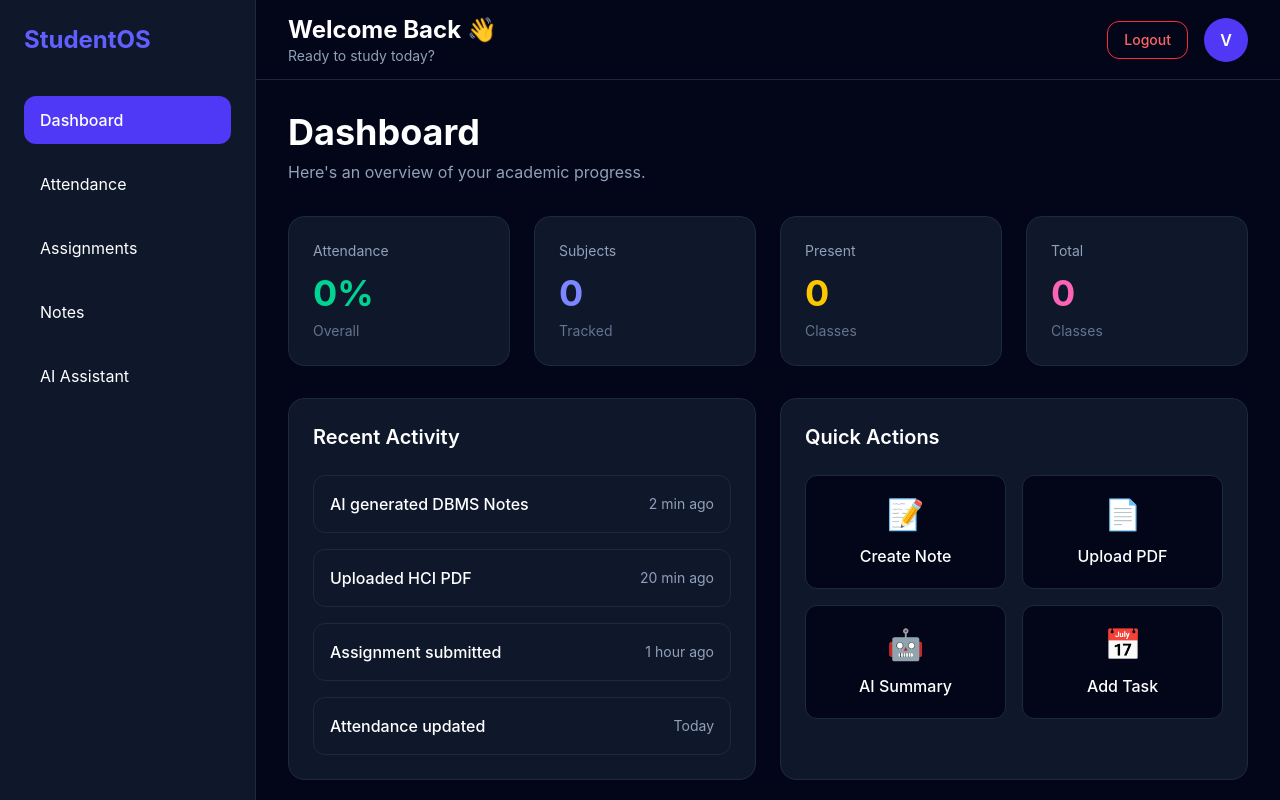
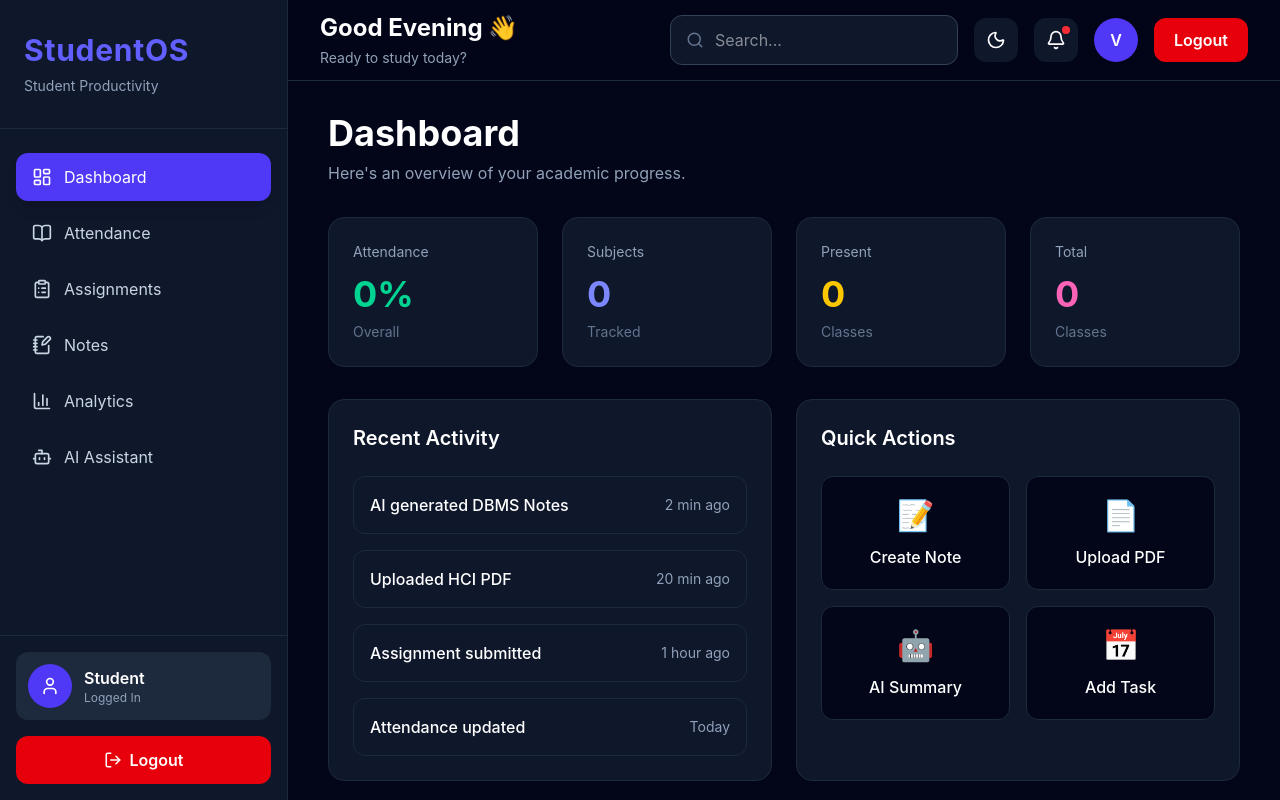
Before and after one commit to Vaidik1199/studentos, a React app in the folder frontend/: page /dashboard in a window 1280 px wide. Shown: the top 800 px of the page. Built offline with nearby package versions, Linux system fonts and the light colour scheme; no server answers; sample sign-in values are in the browser's storage; the HTML template or start-up script is replaced by a standard one.

Commit message:
improve UI with toasts, confirmation modal, sidebar and topbar redesign

```diff
--- a/frontend/package.json
+++ b/frontend/package.json
@@ -13,6 +13,7 @@
     "@hookform/resolvers": "^5.4.0",
     "@tailwindcss/vite": "^4.3.2",
     "axios": "^1.18.1",
+    "lucide-react": "^1.23.0",
     "react": "^19.2.7",
     "react-dom": "^19.2.7",
     "react-hook-form": "^7.80.0",
--- a/frontend/src/components/layout/DashboardLayout.jsx
+++ b/frontend/src/components/layout/DashboardLayout.jsx
@@ -3,20 +3,20 @@ import Topbar from "./Topbar";
 
 function DashboardLayout({ children }) {
   return (
-    <div className="flex min-h-screen bg-slate-950 text-white">
+    <div className="min-h-screen bg-slate-950 text-white">
+      <div className="mx-auto flex min-h-screen max-w-[1600px]">
+        <Sidebar />
 
-      <Sidebar />
+        <div className="flex flex-1 flex-col">
+          <Topbar />
 
-      <div className="flex flex-1 flex-col">
-
-        <Topbar />
-
-        <main className="flex-1 p-8">
-          {children}
-        </main>
-
+          <main className="flex-1 overflow-y-auto">
+            <div className="mx-auto w-full max-w-7xl px-6 py-8 lg:px-10">
+              {children}
+            </div>
+          </main>
+        </div>
       </div>
-
     </div>
   );
 }
--- a/frontend/src/components/layout/Sidebar.jsx
+++ b/frontend/src/components/layout/Sidebar.jsx
@@ -1,45 +1,159 @@
-import { NavLink } from "react-router-dom";
+import { NavLink, useNavigate } from "react-router-dom";
+import {
+  LayoutDashboard,
+  BookOpen,
+  ClipboardList,
+  NotebookPen,
+  BarChart3,
+  Bot,
+  LogOut,
+  User,
+} from "lucide-react";
 
 function Sidebar() {
+  const navigate = useNavigate();
+
+  const handleLogout = () => {
+    localStorage.removeItem("token");
+    navigate("/login");
+  };
+
+  const navItem =
+    "flex items-center gap-3 rounded-xl px-4 py-3 transition-all duration-200";
+
   return (
-    <aside className="w-64 border-r border-slate-800 bg-slate-900 p-6">
+    <aside className="flex h-screen w-72 flex-col border-r border-slate-800 bg-slate-900">
 
-      <h1 className="mb-10 text-2xl font-bold text-indigo-500">
-        StudentOS
-      </h1>
+      {/* Logo */}
+      <div className="border-b border-slate-800 px-6 py-8">
+        <h1 className="text-3xl font-bold tracking-wide text-indigo-500">
+          StudentOS
+        </h1>
 
-      <nav className="space-y-4">
+        <p className="mt-2 text-sm text-slate-400">
+          Student Productivity
+        </p>
+      </div>
 
-        <button className="w-full rounded-xl bg-indigo-600 px-4 py-3 text-left font-medium">
+      {/* Navigation */}
+      <nav className="flex-1 space-y-2 px-4 py-6">
+
+        <NavLink
+          to="/dashboard"
+          className={({ isActive }) =>
+            `${navItem} ${
+              isActive
+                ? "bg-indigo-600 text-white shadow-lg"
+                : "text-slate-300 hover:bg-slate-800"
+            }`
+          }
+        >
+          <LayoutDashboard size={20} />
           Dashboard
-        </button>
+        </NavLink>
 
         <NavLink
           to="/attendance"
           className={({ isActive }) =>
-          `block rounded-xl px-4 py-3 transition ${
-          isActive
-          ? "bg-indigo-600 text-white"
-          : "hover:bg-slate-800"
-          }`
+            `${navItem} ${
+              isActive
+                ? "bg-indigo-600 text-white shadow-lg"
+                : "text-slate-300 hover:bg-slate-800"
+            }`
           }
         >
+          <BookOpen size={20} />
           Attendance
         </NavLink>
 
-        <button className="w-full rounded-xl px-4 py-3 text-left hover:bg-slate-800">
+        <NavLink
+          to="/assignments"
+          className={({ isActive }) =>
+            `${navItem} ${
+              isActive
+                ? "bg-indigo-600 text-white shadow-lg"
+                : "text-slate-300 hover:bg-slate-800"
+            }`
+          }
+        >
+          <ClipboardList size={20} />
           Assignments
+        </NavLink>
+
+        <NavLink
+          to="/notes"
+          className={({ isActive }) =>
+            `${navItem} ${
+              isActive
+                ? "bg-indigo-600 text-white shadow-lg"
+                : "text-slate-300 hover:bg-slate-800"
+            }`
+          }
+        >
+          <NotebookPen size={20} />
+          Notes
+        </NavLink>
+
+        <NavLink
+          to="/analytics"
+          className={({ isActive }) =>
+            `${navItem} ${
+              isActive
+                ? "bg-indigo-600 text-white shadow-lg"
+                : "text-slate-300 hover:bg-slate-800"
+            }`
+          }
+        >
+          <BarChart3 size={20} />
+          Analytics
+        </NavLink>
+
+        <NavLink
+          to="/ai"
+          className={({ isActive }) =>
+            `${navItem} ${
+              isActive
+                ? "bg-indigo-600 text-white shadow-lg"
+                : "text-slate-300 hover:bg-slate-800"
+            }`
+          }
+        >
+          <Bot size={20} />
+          AI Assistant
+        </NavLink>
+
+      </nav>
+
+      {/* User Section */}
+      <div className="border-t border-slate-800 p-4">
+
+        <div className="mb-4 flex items-center gap-3 rounded-xl bg-slate-800 p-3">
+
+          <div className="flex h-11 w-11 items-center justify-center rounded-full bg-indigo-600">
+            <User size={20} />
+          </div>
+
+          <div>
+            <p className="font-semibold text-white">
+              Student
+            </p>
+
+            <p className="text-xs text-slate-400">
+              Logged In
+            </p>
+          </div>
+
+        </div>
+
+        <button
+          onClick={handleLogout}
+          className="flex w-full items-center justify-center gap-2 rounded-xl bg-red-600 py-3 font-semibold text-white transition hover:bg-red-700"
+        >
+          <LogOut size={18} />
+          Logout
         </button>
 
-        <button className="w-full rounded-xl px-4 py-3 text-left hover:bg-slate-800">
-          Notes
-        </button>
-
-        <button className="w-full rounded-xl px-4 py-3 text-left hover:bg-slate-800">
-          AI Assistant
-        </button>
-
-      </nav>
+      </div>
 
     </aside>
   );
--- a/frontend/src/components/layout/Topbar.jsx
+++ b/frontend/src/components/layout/Topbar.jsx
@@ -1,9 +1,9 @@
+import { Search, Bell, Moon } from "lucide-react";
 import { useNavigate } from "react-router-dom";
 import { useAuth } from "../../contexts/AuthContext";
 
 function Topbar() {
   const navigate = useNavigate();
-
   const { logout } = useAuth();
 
   const handleLogout = () => {
@@ -11,29 +11,81 @@ function Topbar() {
     navigate("/login");
   };
 
+  const hours = new Date().getHours();
+
+  let greeting = "Good Evening";
+
+  if (hours < 12) greeting = "Good Morning";
+  else if (hours < 17) greeting = "Good Afternoon";
+
   return (
-    <header className="flex h-20 items-center justify-between border-b border-slate-800 bg-slate-950 px-8">
+    <header className="sticky top-0 z-20 border-b border-slate-800 bg-slate-950/90 backdrop-blur">
+      <div className="flex h-20 items-center justify-between px-8">
+
+        {/* Left */}
+
         <div>
-        <h2 className="text-2xl font-bold">
-          Welcome Back 👋
+          <h2 className="text-2xl font-bold text-white">
+            {greeting} 👋
           </h2>
 
-        <p className="text-sm text-slate-400">
+          <p className="mt-1 text-sm text-slate-400">
             Ready to study today?
           </p>
         </div>
 
+        {/* Right */}
+
         <div className="flex items-center gap-4">
+
+          {/* Search */}
+
+          <div className="relative hidden lg:block">
+
+            <Search
+              size={18}
+              className="absolute left-4 top-1/2 -translate-y-1/2 text-slate-500"
+            />
+
+            <input
+              type="text"
+              placeholder="Search..."
+              className="w-72 rounded-xl border border-slate-700 bg-slate-900 py-3 pl-11 pr-4 text-white outline-none transition focus:border-indigo-500"
+            />
+
+          </div>
+
+          {/* Theme */}
+
+          <button className="rounded-xl bg-slate-900 p-3 transition hover:bg-slate-800">
+            <Moon size={20} />
+          </button>
+
+          {/* Notification */}
+
+          <button className="relative rounded-xl bg-slate-900 p-3 transition hover:bg-slate-800">
+
+            <Bell size={20} />
+
+            <span className="absolute right-2 top-2 h-2 w-2 rounded-full bg-red-500"></span>
+
+          </button>
+
+          {/* Avatar */}
+
+          <div className="flex h-11 w-11 items-center justify-center rounded-full bg-indigo-600 font-semibold text-white">
+            V
+          </div>
+
+          {/* Logout */}
 
           <button
             onClick={handleLogout}
-          className="rounded-xl border border-red-500 px-4 py-2 text-sm font-medium text-red-400 transition hover:bg-red-500 hover:text-white"
+            className="rounded-xl bg-red-600 px-5 py-2.5 font-semibold text-white transition hover:bg-red-700"
           >
             Logout
           </button>
 
-        <div className="flex h-11 w-11 items-center justify-center rounded-full bg-indigo-600 font-semibold">
-          V
         </div>
 
       </div>
--- /dev/null
+++ b/frontend/src/components/ui/ConfirmModal.jsx
@@ -0,0 +1,47 @@
+function ConfirmModal({
+  isOpen,
+  title,
+  message,
+  onConfirm,
+  onCancel,
+}) {
+  if (!isOpen) return null;
+
+  return (
+    <div className="fixed inset-0 z-50 flex items-center justify-center bg-black/60 backdrop-blur-sm">
+
+      <div className="w-full max-w-md rounded-2xl border border-slate-800 bg-slate-900 p-6 shadow-2xl">
+
+        <h2 className="text-2xl font-bold text-white">
+          {title}
+        </h2>
+
+        <p className="mt-3 text-slate-400">
+          {message}
+        </p>
+
+        <div className="mt-8 flex justify-end gap-3">
+
+          <button
+            onClick={onCancel}
+            className="rounded-xl border border-slate-700 px-5 py-2.5 text-white transition hover:bg-slate-800"
+          >
+            Cancel
+          </button>
+
+          <button
+            onClick={onConfirm}
+            className="rounded-xl bg-red-600 px-5 py-2.5 font-semibold text-white transition hover:bg-red-700"
+          >
+            Delete
+          </button>
+
+        </div>
+
+      </div>
+
+    </div>
+  );
+}
+
+export default ConfirmModal;
--- a/frontend/src/pages/Notes/Notes.jsx
+++ b/frontend/src/pages/Notes/Notes.jsx
@@ -5,6 +5,7 @@ import NoteForm from "../../components/notes/NoteForm";
 import NoteCard from "../../components/notes/NoteCard";
 
 import toast from "react-hot-toast";
+import ConfirmModal from "../../components/ui/ConfirmModal";
 
 import {
   getNotes,
@@ -17,6 +18,8 @@ function Notes() {
   const [notes, setNotes] = useState([]);
   const [loading, setLoading] = useState(true);
   const [editingNote, setEditingNote] = useState(null);
+  const [deleteId, setDeleteId] = useState(null);
+  const [showDeleteModal, setShowDeleteModal] = useState(false);
 
   useEffect(() => {
     fetchNotes();
@@ -61,17 +64,14 @@ function Notes() {
   }
   };
 
-  const handleDeleteNote = async (id) => {
-  const confirmed = window.confirm(
-    "Are you sure you want to delete this note?"
-  );
-
-  if (!confirmed) return;
-
+  const handleDeleteNote = async () => {
     try {
-    await deleteNote(id);
+      await deleteNote(deleteId);
 
       toast.success("Note deleted successfully.");
+
+      setShowDeleteModal(false);
+      setDeleteId(null);
 
       await fetchNotes();
     } catch (error) {
@@ -124,12 +124,25 @@ function Notes() {
                 key={note._id}
                 note={note}
                 onEdit={setEditingNote}
-                onDelete={handleDeleteNote}
+                onDelete={(id) => {
+                  setDeleteId(id);
+                  setShowDeleteModal(true);
+                }}
               />
             ))}
           </div>
         )}
       </div>
+      <ConfirmModal
+        isOpen={showDeleteModal}
+        title="Delete Note"
+        message="Are you sure you want to delete this note?"
+        onConfirm={handleDeleteNote}
+        onCancel={() => {
+          setShowDeleteModal(false);
+          setDeleteId(null);
+        }}
+      />
     </DashboardLayout>
   );
 }
```
Also changed, not shown: frontend/src/components/layout/Navbar.jsx (+30 -9 lines), frontend/src/pages/Assignments/Assignments.jsx (+22 -9 lines), frontend/src/pages/Attendance/Attendance.jsx (+22 -11 lines), 1 other file (tests, documents, lock files or other folders). Lines whose indentation alone changed are shown as unchanged.
